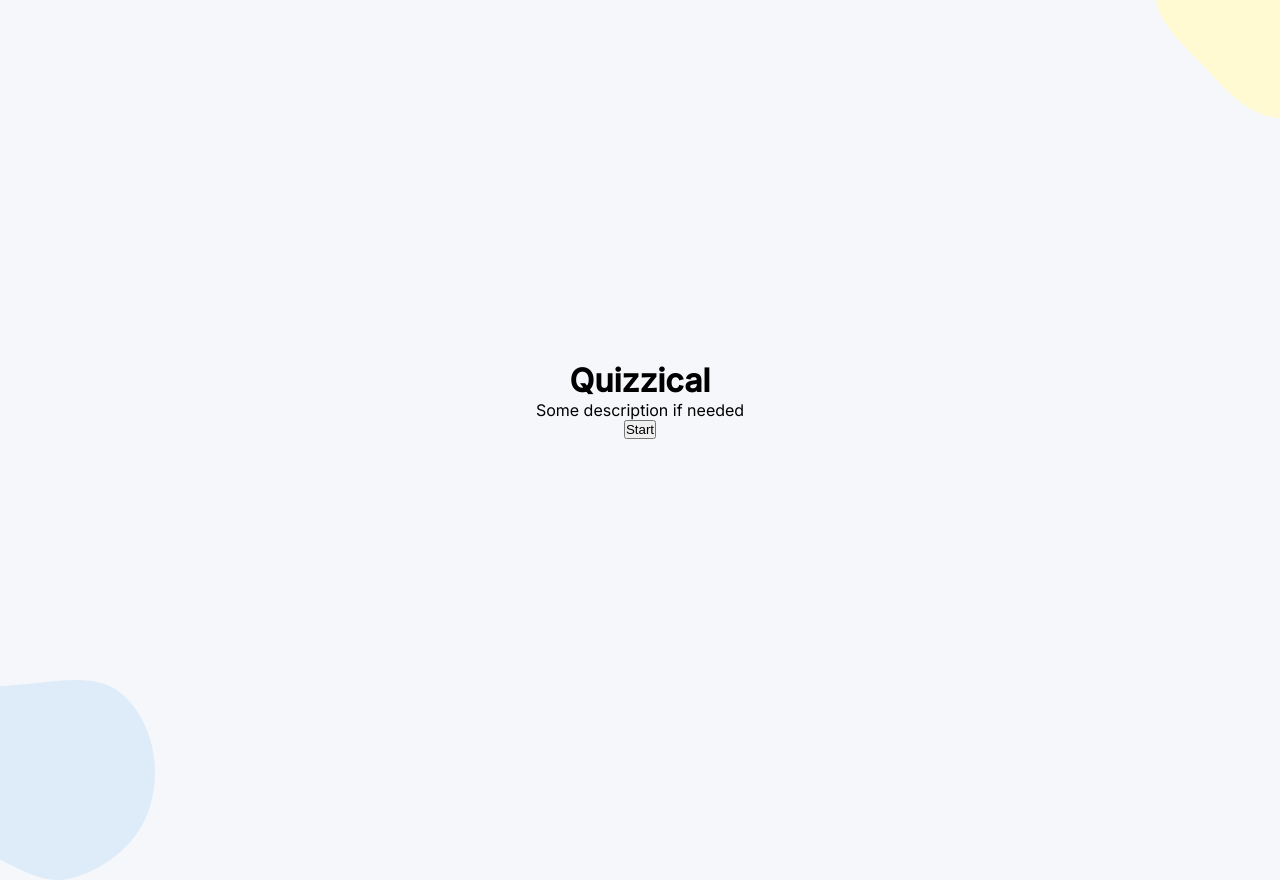
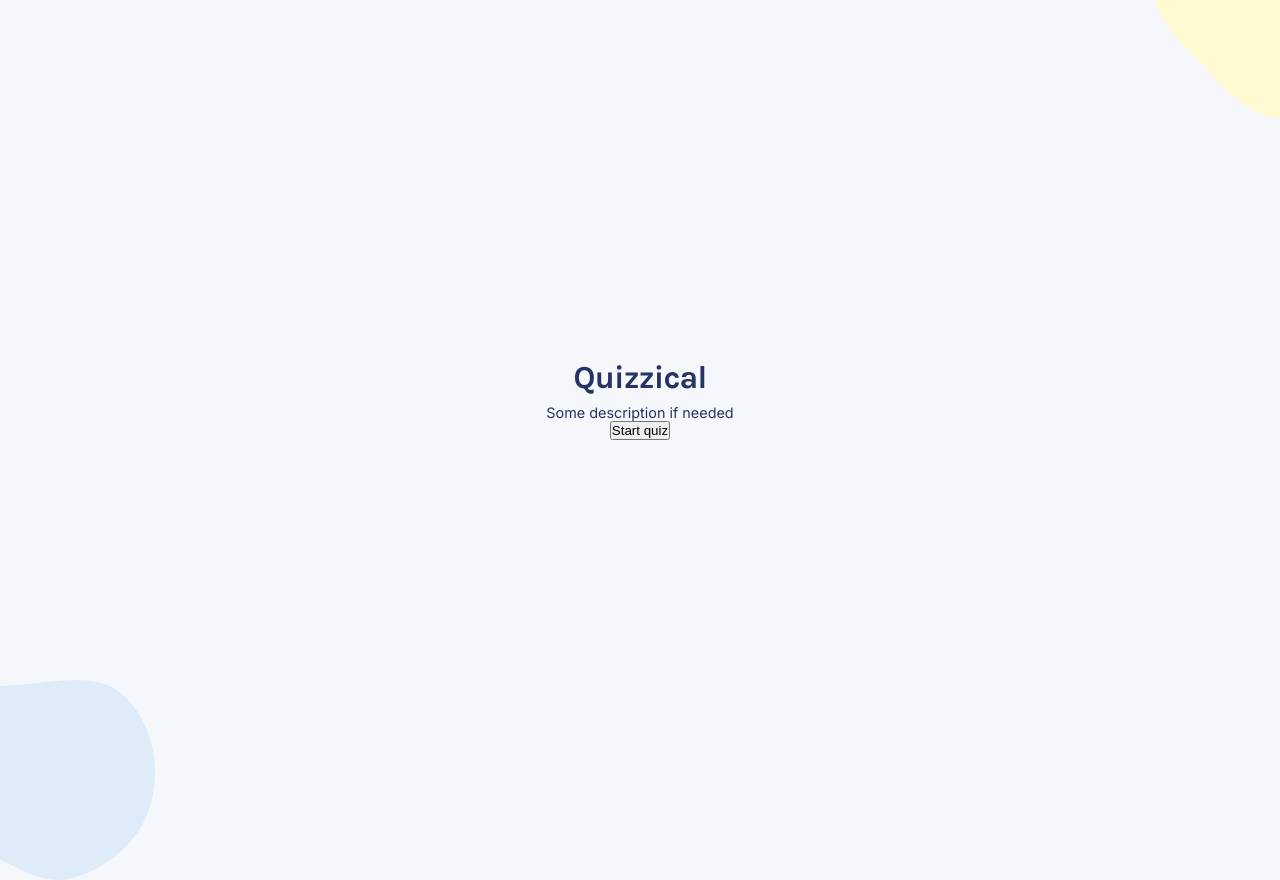
Before and after one commit to kamil713/react-basics, a React (Vite) app in the folder quizzical-app/: page / in a window 1280 px wide. Shown: the top 880 px of the page. Built offline with nearby package versions, Linux system fonts and the light colour scheme.

Commit message:
add first screen structure

```diff
--- a/quizzical-app/src/App.jsx
+++ b/quizzical-app/src/App.jsx
@@ -3,9 +3,9 @@ import Button from "./components/Button";
 function App() {
   return (
     <main>
-      <h1>Quizzical</h1>
-      <p>Some description if needed</p>
-      <Button text="Start" />
+      <h1 className="title">Quizzical</h1>
+      <p className="description">Some description if needed</p>
+      <Button text="Start quiz" />
     </main>
   );
 }
```
